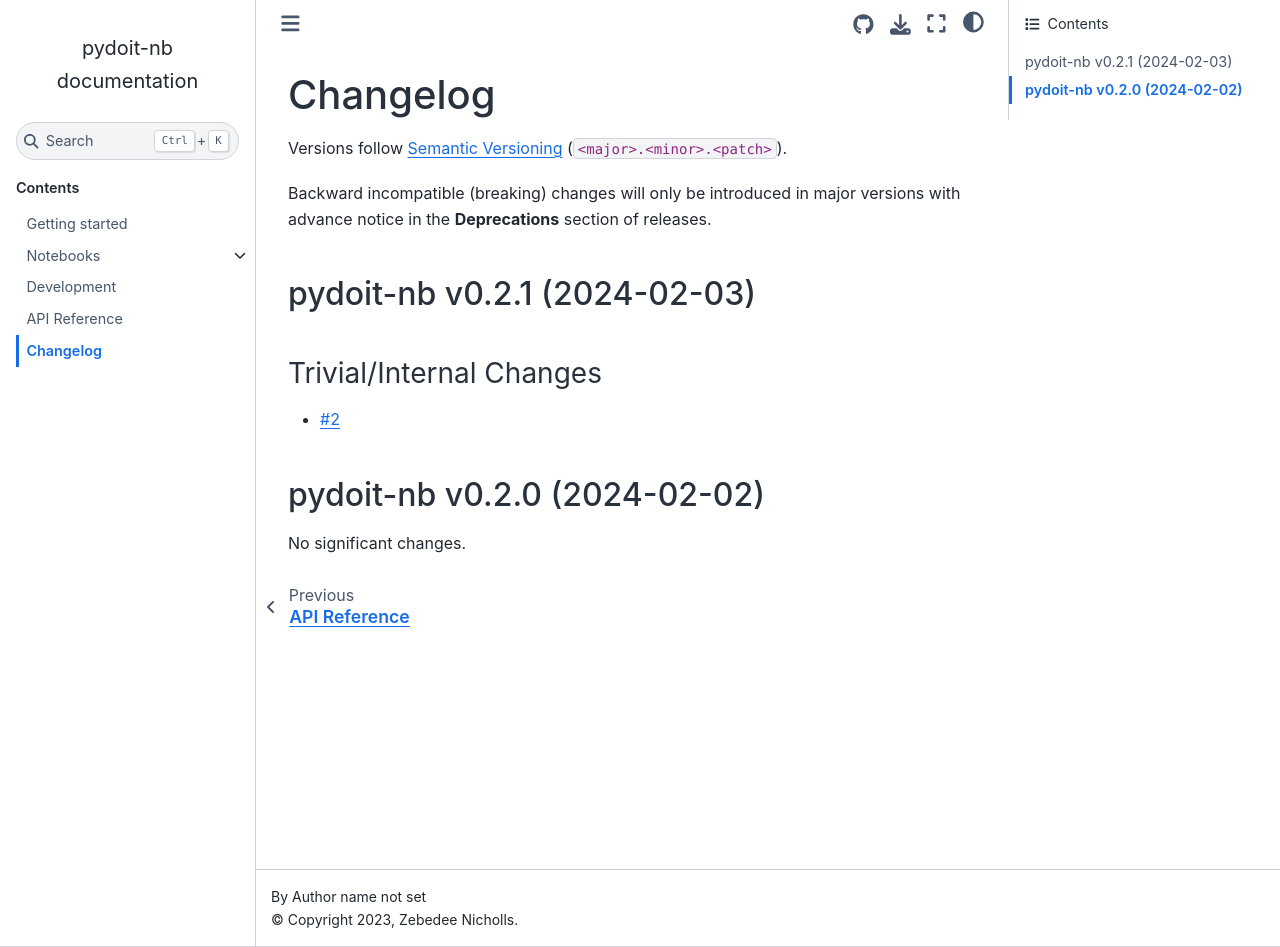
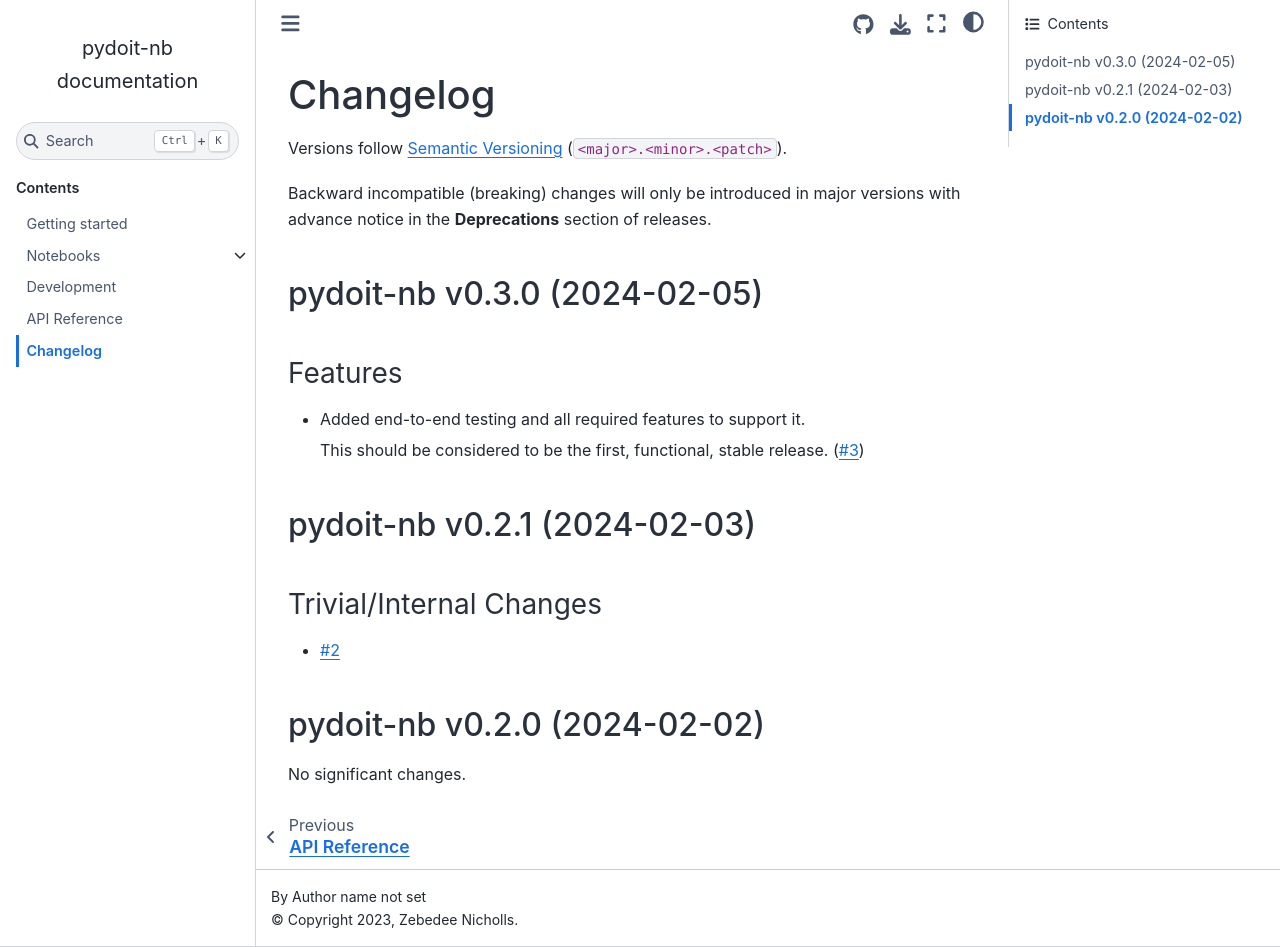
Before and after one commit to znichollscr/pydoit-nb, a Sphinx documentation site: the page built from docs/source/changelog.md, in a window 1280 px wide and 947 px high. Built offline with Sphinx 7.4.7 and the Sphinx Book theme 1.1.4, drawn with Linux system fonts in a browser that asks for light colours; pages that are not in the unit, such as notebooks, are missing from menus.

Commit message:
bump: version 0.2.2a0 -> 0.3.0

```diff
--- a/docs/source/changelog.md
+++ b/docs/source/changelog.md
@@ -19,6 +19,16 @@ of rst and use slightly different categories.
 
 <!-- towncrier release notes start -->
 
+## pydoit-nb v0.3.0 (2024-02-05)
+
+
+### Features
+
+- Added end-to-end testing and all required features to support it.
+
+  This should be considered to be the first, functional, stable release. ([#3](https://github.com/climate-resource/pydoit-nb/pulls/3))
+
+
 ## pydoit-nb v0.2.1 (2024-02-03)
 
 
--- a/pyproject.toml
+++ b/pyproject.toml
@@ -1,6 +1,6 @@
 [tool.poetry]
 name = "pydoit-nb"
-version = "0.2.2a0"
+version = "0.3.0"
 description = "Library to support combining jupyter notebooks and pydoit."
 authors = ["Zebedee Nicholls <zebedee.nicholls@climate-resource.com>"]
 readme = "README.md"
```
Also changed, not shown: changelog/3.feature.md (deleted, +0 -3 lines).
